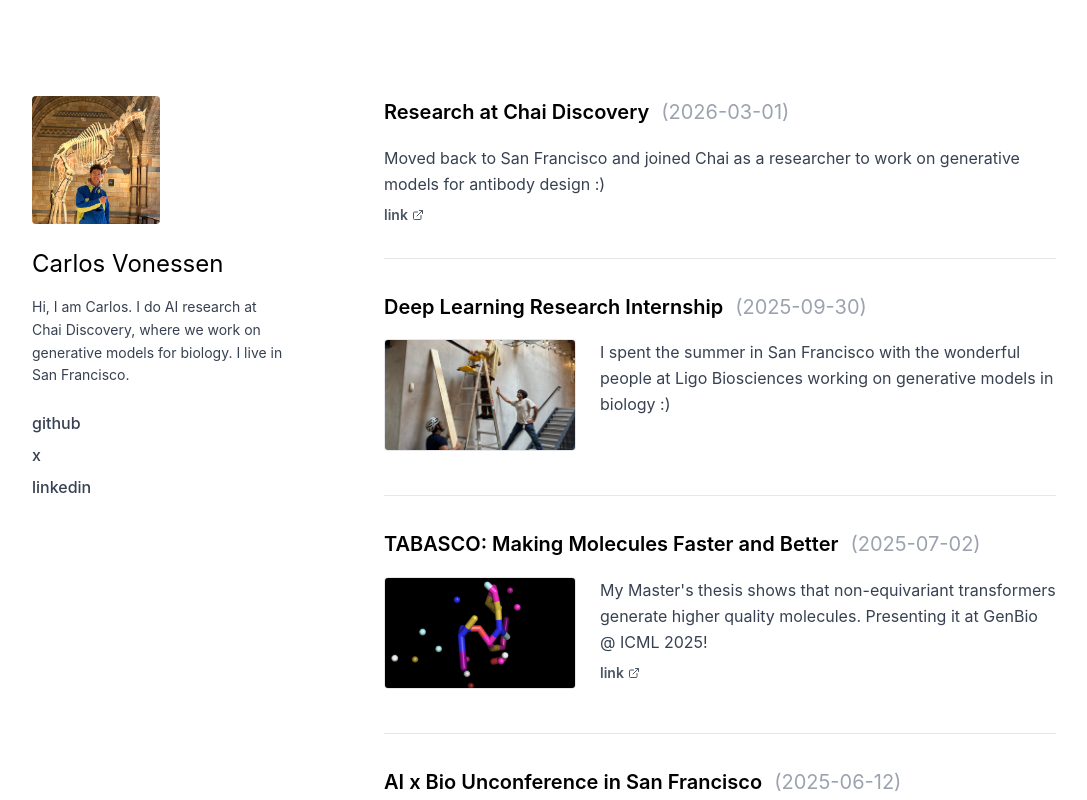
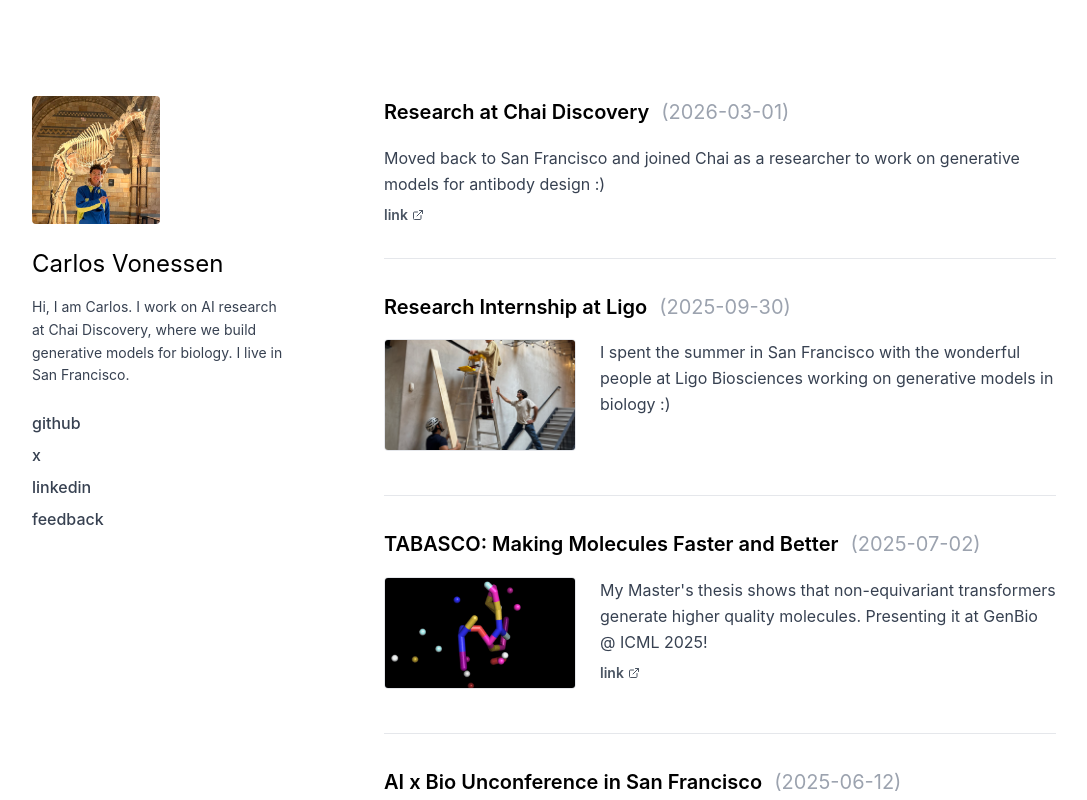
Before and after one commit to carlosinator/carlosinator.github.io, a Next.js app: page / in a window 1280 px wide. Shown: the top 800 px of the page, without its empty margins (56-1143 px from the left). Built offline with nearby package versions, Linux system fonts and the light colour scheme.

Commit message:
Update personal bio, feedback link, and research updates

```diff
--- a/data/updates.ts
+++ b/data/updates.ts
@@ -32,11 +32,11 @@ export const updates: Update[] = [
         title: "Research at Chai Discovery",
         content: "Moved back to San Francisco and joined Chai as a researcher to work on generative models for antibody design :)",
         category: "update",
-        link: "https://www.chaidiscovery.com/news/series-c",
+        link: "https://www.nytimes.com/2026/07/14/business/dealbook/chai-discovery-ai-drug-development.html",
     },
     {
         date: "2025-09-30",
-        title: "Deep Learning Research Internship",
+        title: "Research Internship at Ligo",
         content: "I spent the summer in San Francisco with the wonderful people at Ligo Biosciences working on generative models in biology :)",
         category: "update",
         thumbnail: "/ligo_img.png",
--- a/pages/index.tsx
+++ b/pages/index.tsx
@@ -32,7 +32,7 @@ export default function Home() {
 
               {/* Bio */}
               <p className="text-gray-700 mb-6 text-sm leading-relaxed">
-                Hi, I am Carlos. I do AI research at Chai Discovery, where we work on generative models for biology.
+                Hi, I am Carlos. I work on AI research at Chai Discovery, where we build generative models for biology.
                 I live in San Francisco.
               </p>
 
@@ -61,6 +61,14 @@ export default function Home() {
                   className="text-gray-700 hover:text-black font-medium"
                 >
                   linkedin
+                </a>
+                <a
+                  href="https://www.admonymous.co/carlosinator"
+                  target="_blank"
+                  rel="noopener noreferrer"
+                  className="text-gray-700 hover:text-black font-medium"
+                >
+                  feedback
                 </a>
               </div>
             </div>
```
